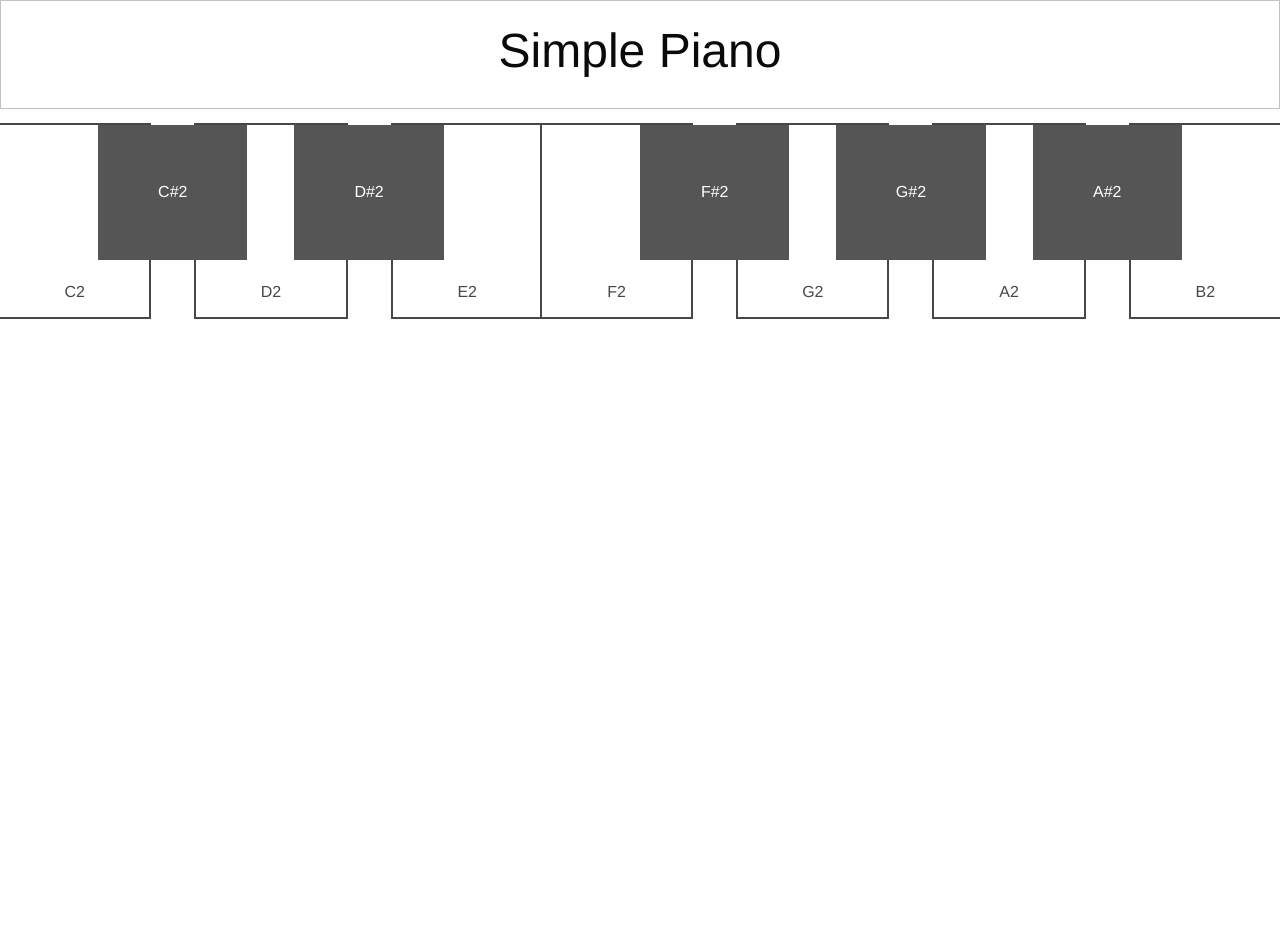
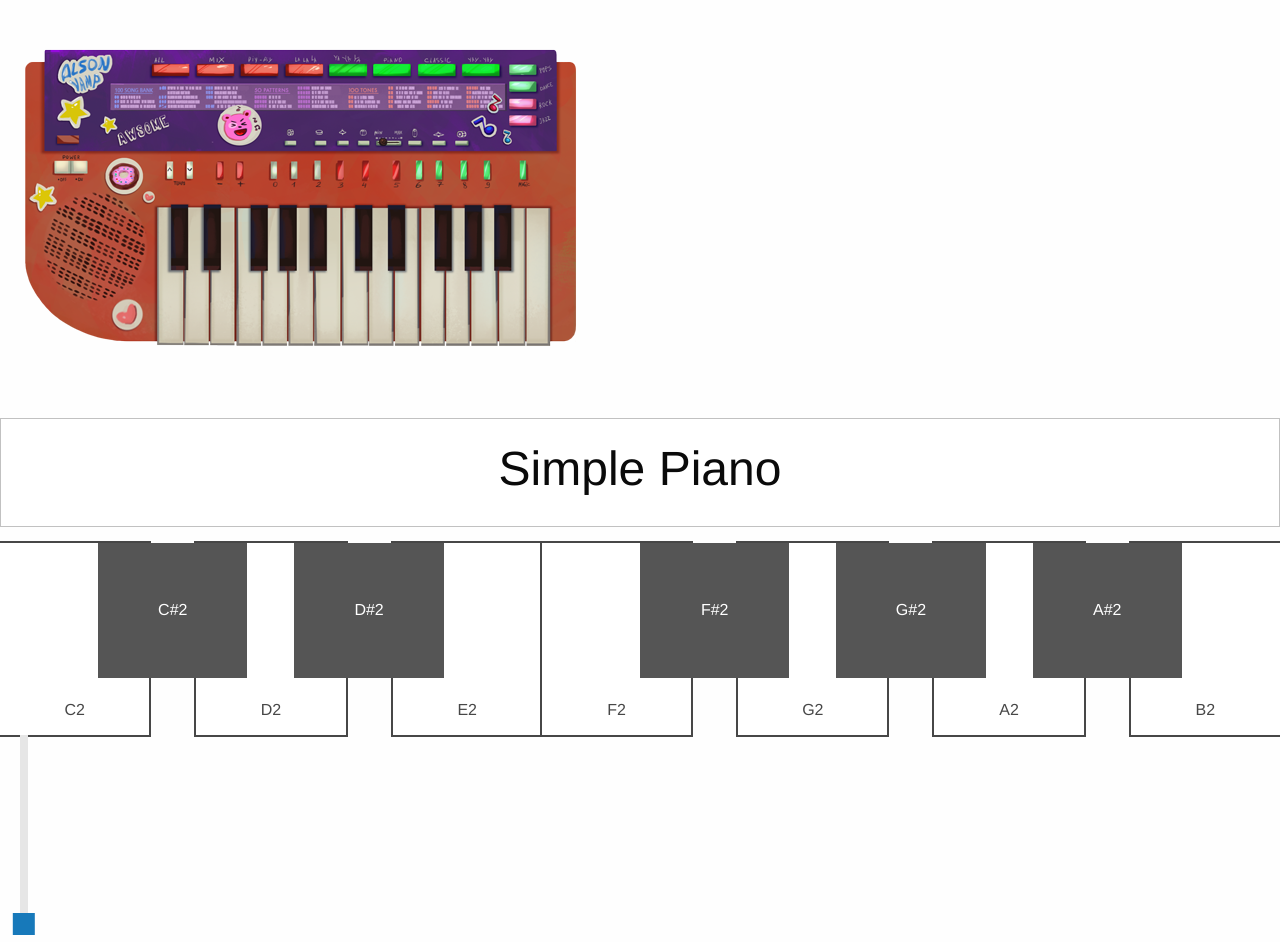
Before and after one commit to AlsonVamp/simple-piano, an Angular app: page / in a window 1280 px wide. Before the commit the page ends 800 px from the top, so only its background shows below. Built offline with nearby package versions, Linux system fonts and the light colour scheme; no server answers.

Commit message:
Add dumb volume slider and keyboard image

```diff
--- a/src/app/app.component.ts
+++ b/src/app/app.component.ts
@@ -7,4 +7,7 @@ import { Component } from '@angular/core';
 })
 export class AppComponent {
   title = 'Simple Piano';
+  ngOnInit() {
+    Howler.volume(1.0);
+  }
 }
--- a/src/app/app.module.ts
+++ b/src/app/app.module.ts
@@ -7,12 +7,14 @@ import 'howler';
 import { AppComponent } from './app.component';
 import { KeyDirective } from './key.directive';
 import { KeyboardLayoutComponent } from './keyboard-layout/keyboard-layout.component';
+import { VolumeSliderComponent } from './volume-slider/volume-slider.component';
 
 @NgModule({
   declarations: [
     AppComponent,
     KeyDirective,
-    KeyboardLayoutComponent
+    KeyboardLayoutComponent,
+    VolumeSliderComponent
   ],
   imports: [
     BrowserModule,
--- a/src/app/key.directive.ts
+++ b/src/app/key.directive.ts
@@ -9,15 +9,17 @@ export class KeyDirective implements OnInit {
   constructor(private el: ElementRef) {
 
   }
+  @Input() volume: number = 1.0;
   @Input() keyboardCode: number;
   @Input() soundSource: string[];
-  @Input() rate: number = 1;
+  @Input() rate: number = 1.0;
   @Output() pressed = new EventEmitter();
   ngOnInit() {
     this.sound = new Howl({
-      src: this.soundSource
+      src: this.soundSource,
+      volume: this.volume,
+      rate: this.rate
     });
-    this.sound.rate(this.rate);
   }
   @HostListener('mousedown') onMouseDown() {
     this.play();
@@ -44,8 +46,9 @@ export class KeyDirective implements OnInit {
     this.pressed.emit(this.playing);
   }
   private stop() {
+    //this.sound.fade(1.0, 0, 200);
+    this.sound.stop();
     this.playing = false;
-    this.sound.stop();
     this.pressed.emit(this.playing);
   }
 
--- a/src/app/keyboard-layout/keyboard-layout.component.html
+++ b/src/app/keyboard-layout/keyboard-layout.component.html
@@ -11,4 +11,7 @@
       </div>
     </div>
   </div>
+  <div class="column medium-1">
+      <volume-slider></volume-slider>
+    </div>
 </div>
--- a/src/app/keyboard-layout/keyboard-layout.component.ts
+++ b/src/app/keyboard-layout/keyboard-layout.component.ts
@@ -14,7 +14,7 @@ export class KeyboardLayoutComponent implements OnInit {
     { note: "E2", src: "assets/sounds/Dsharp2v11.mp3", code: 68, type: "white", pressed: false, rate: 1.052 },
     { note: "F2", src: "assets/sounds/Dsharp2v11.mp3", code: 70, type: "white", pressed: false, rate: 1.115 },
     { note: "F#2", src: "assets/sounds/Fsharp2v11.mp3", code: 84, type: "black", pressed: false, rate: 1 },
-    { note: "G2", src: "assets/sounds/Fsharp2v11.mp3", code: 71, type: "white", pressed: false, rate: 1.052},
+    { note: "G2", src: "assets/sounds/Fsharp2v11.mp3", code: 71, type: "white", pressed: false, rate: 1.052 },
     { note: "G#2", src: "assets/sounds/Fsharp2v11.mp3", code: 89, type: "black", pressed: false, rate: 1.115 },
     { note: "A2", src: "assets/sounds/Fsharp2v11.mp3", code: 72, type: "white", pressed: false, rate: 1.185 },
     { note: "A#2", src: "assets/sounds/Fsharp2v11.mp3", code: 85, type: "black", pressed: false, rate: 1.253 },
--- /dev/null
+++ b/src/app/volume-slider/volume-slider.component.html
@@ -0,0 +1,5 @@
+<div class="slider vertical">
+  <span class="slider-handle" role="slider" (mousedown)="onDrag($event)"></span>
+  <span class="slider-fill"></span>
+  <input type="hidden">
+</div>
--- /dev/null
+++ b/src/app/volume-slider/volume-slider.component.ts
@@ -0,0 +1,18 @@
+import { Component, OnInit } from '@angular/core';
+
+@Component({
+  selector: 'volume-slider',
+  templateUrl: './volume-slider.component.html',
+  styleUrls: ['./volume-slider.component.scss']
+})
+export class VolumeSliderComponent implements OnInit {
+
+  constructor() { }
+
+  ngOnInit() {
+  }
+  onDrag(event) {
+    console.log(event);
+
+  }
+}
--- a/src/index.html
+++ b/src/index.html
@@ -1,14 +1,22 @@
 <!doctype html>
 <html>
+
 <head>
   <meta charset="utf-8">
-  <title>Angularattack2017Simplicity</title>
+  <title>Simple Piano</title>
   <base href="/">
 
   <meta name="viewport" content="width=device-width, initial-scale=1">
   <link rel="icon" type="image/x-icon" href="favicon.ico">
 </head>
+
 <body>
-  <app-root>Loading...</app-root>
+  <div>
+    <img src="assets/img/piano_preview.png" alt="Piano Loading">
+  </div>
+
+  <app-root>Loading...
+  </app-root>
 </body>
+
 </html>
```
Also changed, not shown: src/app/volume-slider/volume-slider.component.scss (added), src/assets/img/piano_preview.png (added), 1 other file (tests, documents, lock files or other folders).
